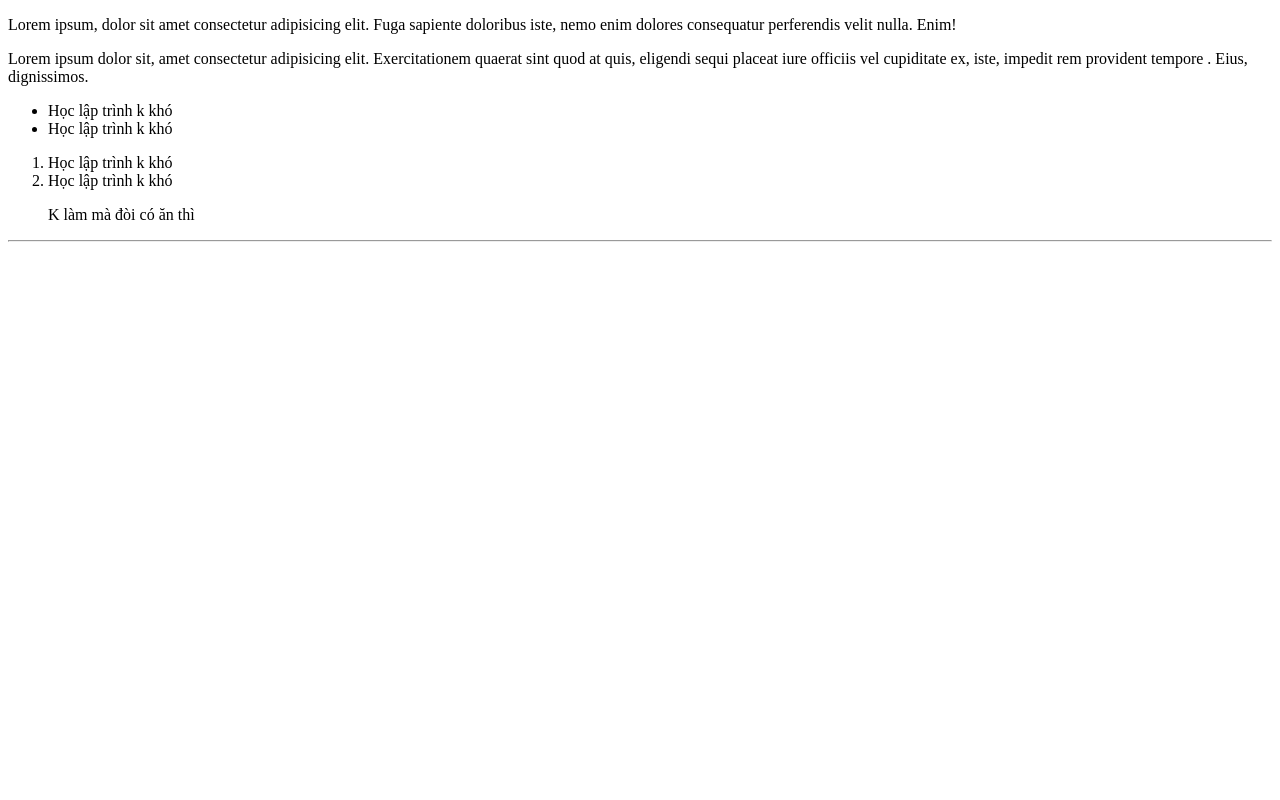
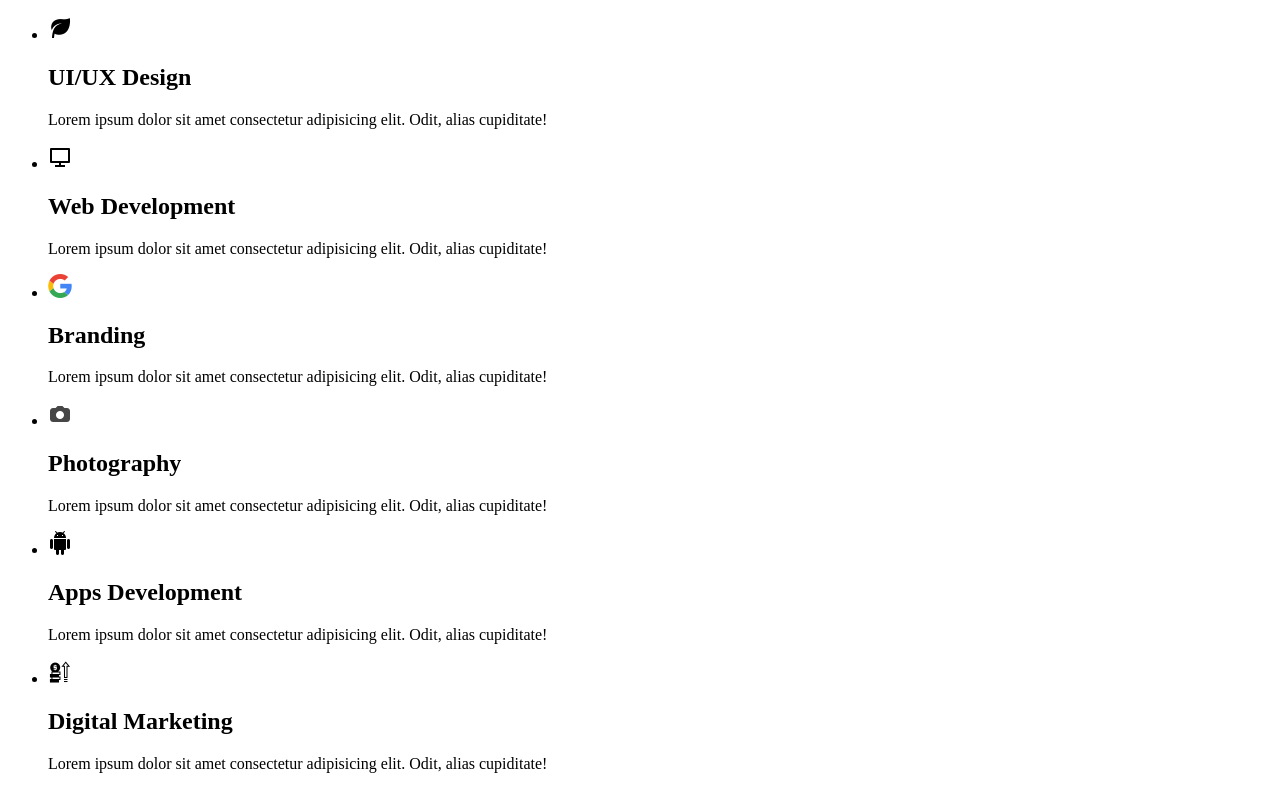
Before and after one commit to VATuan2710/f8-fullstack-k10, a plain HTML site: page Day-1/ex02.html in a window 1280 px wide. Drawn offline with Linux system fonts and the light colour scheme.

Commit message:
chia bai tap

```diff
--- a/Day-1/ex02.html
+++ b/Day-1/ex02.html
@@ -6,33 +6,55 @@
     <title>F8 - fullstack</title>
   </head>
   <body>
-    <!-- Nội dung comment   -->
-    <!-- <h1>Học lập trình k khó</h1>
-    <h2>Học lập trình k khó</h2>
-    <h3>Học lập trình k khó</h3>
-    <h4>Học lập trình k khó</h4>
-    <h5>Học lập trình k khó</h5>
-    <h6>Học lập trình k khó</h6> -->
-    <p>
-      Lorem ipsum, dolor sit amet consectetur adipisicing elit. Fuga sapiente
-      doloribus iste, nemo enim dolores consequatur perferendis velit nulla.
-      Enim!
-    </p>
-    <p>
-      Lorem ipsum dolor sit, amet consectetur adipisicing elit. Exercitationem
-      quaerat sint quod at quis, eligendi sequi placeat iure officiis vel
-      cupiditate ex, iste, impedit rem provident tempore . Eius, dignissimos.
-    </p>
     <ul>
-      <li>Học lập trình k khó</li>
-      <li>Học lập trình k khó</li>
+      <li>
+        <img src="../Day-1/leaf.png" alt="" />
+        <h2>UI/UX Design</h2>
+        <p>
+          Lorem ipsum dolor sit amet consectetur adipisicing elit. Odit, alias
+          cupiditate!
+        </p>
+      </li>
+      <li>
+        <img src="../Day-1/computer.png" alt="" />
+        <h2>Web Development</h2>
+        <p>
+          Lorem ipsum dolor sit amet consectetur adipisicing elit. Odit, alias
+          cupiditate!
+        </p>
+      </li>
+      <li>
+        <img src="../Day-1/branding.png" alt="" />
+        <h2>Branding</h2>
+        <p>
+          Lorem ipsum dolor sit amet consectetur adipisicing elit. Odit, alias
+          cupiditate!
+        </p>
+      </li>
+      <li>
+        <img src="../Day-1/photography.png" alt="" />
+        <h2>Photography</h2>
+        <p>
+          Lorem ipsum dolor sit amet consectetur adipisicing elit. Odit, alias
+          cupiditate!
+        </p>
+      </li>
+      <li>
+        <img src="../Day-1/android.png" alt="" />
+        <h2>Apps Development</h2>
+        <p>
+          Lorem ipsum dolor sit amet consectetur adipisicing elit. Odit, alias
+          cupiditate!
+        </p>
+      </li>
+      <li>
+        <img src="../Day-1/marrketing.png" alt="" />
+        <h2>Digital Marketing</h2>
+        <p>
+          Lorem ipsum dolor sit amet consectetur adipisicing elit. Odit, alias
+          cupiditate!
+        </p>
+      </li>
     </ul>
-    <ol>
-      <li>Học lập trình k khó</li>
-      <li>Học lập trình k khó</li>
-    </ol>
-    <blockquote>K làm mà đòi có ăn thì</blockquote>
-    <div></div>
-    <hr />
   </body>
 </html>
```
Also changed, not shown: Day-1/ex01.html (+1 -1 lines), Day-1/ex03.html (+11 -13 lines), Day-1/index.html (+9 -7 lines), Day-1/android.png (added), Day-1/branding.png (added), Day-1/computer.png (added), Day-1/leaf.png (added), Day-1/marrketing.png (added), Day-1/photography.png (added).
